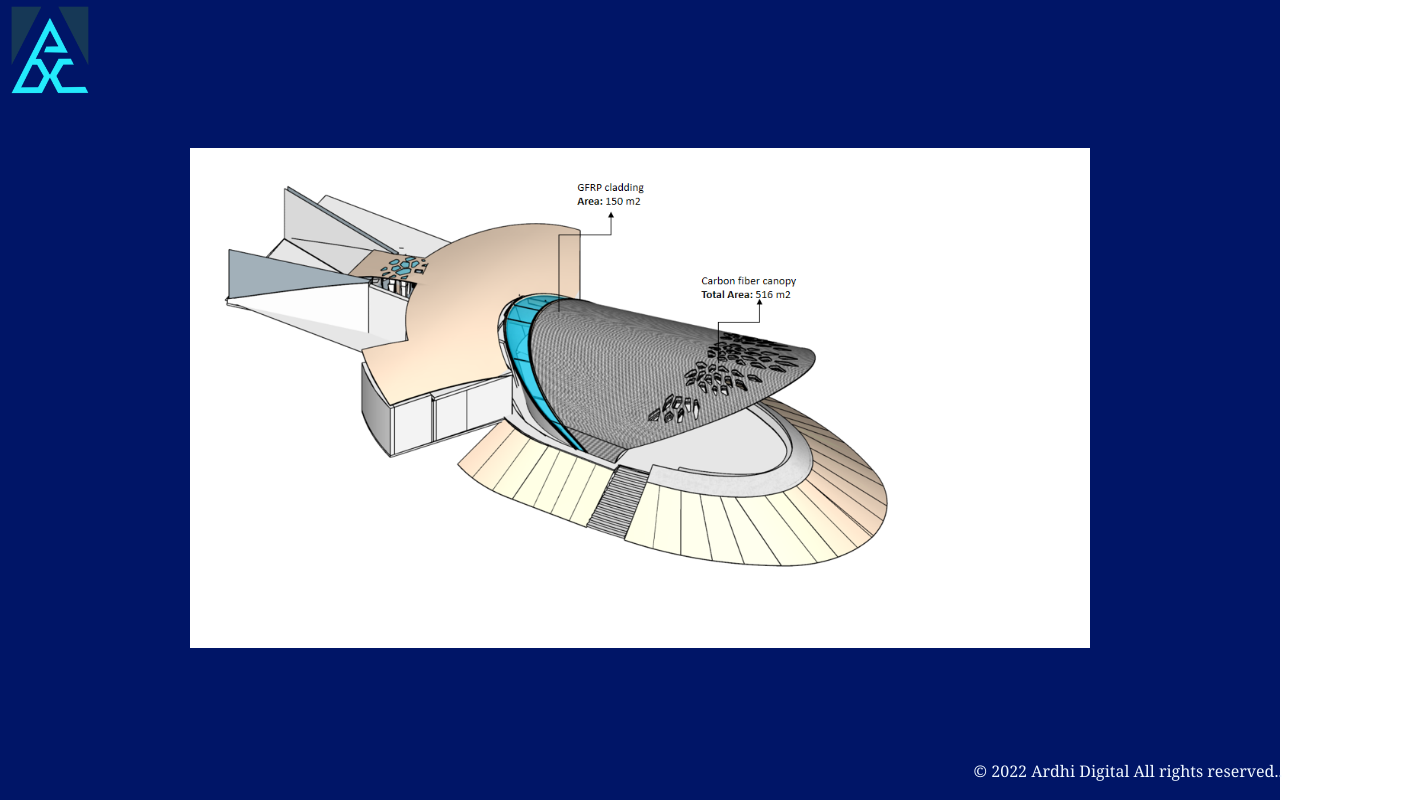
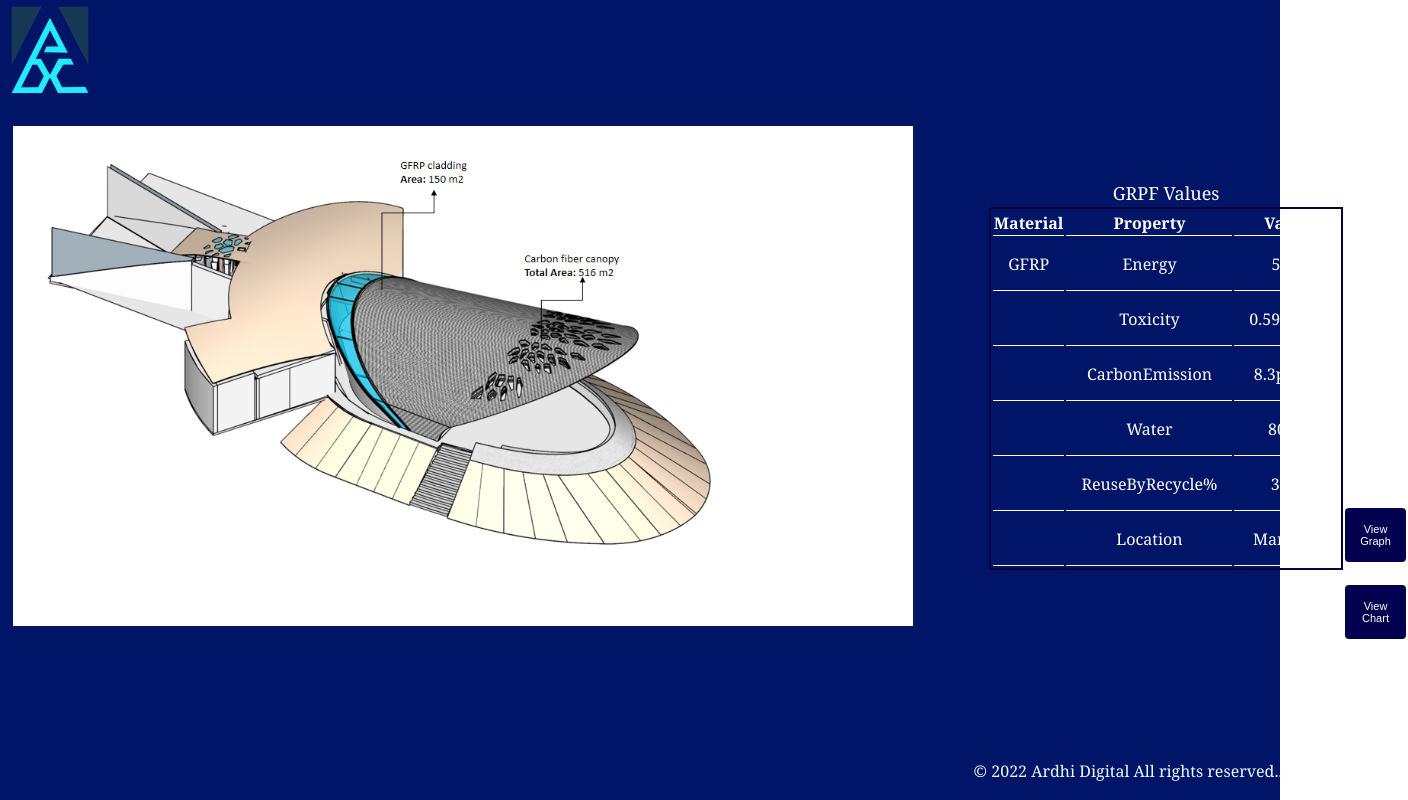
Before and after one commit to Naveen-Chaurasia/ardhi-prototype-app, a React (Create React App) app: page /Page1 in a window 1280 px wide. Shown: the whole page, 1408 px wide, since content can reach past the window. Built offline with nearby package versions, Linux system fonts and the light colour scheme.

Commit message:
updated page1 and page2(embedded <iframe/>)

```diff
--- a/package.json
+++ b/package.json
@@ -8,6 +8,7 @@
     "@testing-library/user-event": "^13.5.0",
     "react": "^18.1.0",
     "react-dom": "^18.1.0",
+    "react-iframe": "^1.8.0",
     "react-router-dom": "^6.3.0",
     "react-scripts": "5.0.1",
     "web-vitals": "^2.1.4"
--- a/src/Page1.js
+++ b/src/Page1.js
@@ -8,17 +8,35 @@ import "./style.css";
 
 function Page1() {
     const [isClicked, setIsClicked] = useState(false);
+
   // React States
   const navigate= useNavigate();
 
 //   function getElementByXpath(path) {
 //     return document.evaluate(path, document, null, XPathResult.FIRST_ORDERED_NODE_TYPE, null).singleNodeValue;
 //   }
-  const imageClick = () =>
+  const imageClick1 = () =>
+ {
+      navigate('/Page2')
+//     setIsClicked(true);
+//     console.log("^^^^^^^^^^^^^^^^^");
+//    window.location.href = "http://localhost:3000/";
+//   //  window.location.href = "https://bloom.neo4j.io/index.html?connectURL=neo4j%2Bs%3A%2F%2F6799f560.databases.neo4j.io&_ga=2.105062592.230755171.1655092750-1401971628.1655092750";
+//     console.log("^^^^^^^^^^^^^^^^^");
+//   let x=  document.getElementsByClassName("MuiButton-label")[1].click();
+
+//     //document.getElementsByClassName("MuiButtonBase-root MuiButton-root MuiButton-contained MuiButton-containedSizeLarge MuiButton-sizeLarge").click();
+// console.log("*********************");
+//     //    let x= getElementByXpath("/html/body/div[2]/div[3]/div/div[2]/button[2]")    ;
+
+ }
+
+ const imageClick = () =>
  {
     setIsClicked(true);
     console.log("^^^^^^^^^^^^^^^^^");
     window.location.href = "http://localhost:3000/";
+  // window.location.href = "https://bloom.neo4j.io/index.html?connectURL=neo4j%2Bs%3A%2F%2F6799f560.databases.neo4j.io&_ga=2.105062592.230755171.1655092750-1401971628.1655092750";
     console.log("^^^^^^^^^^^^^^^^^");
   let x=  document.getElementsByClassName("MuiButton-label")[1].click();
 
@@ -38,8 +56,58 @@ console.log("*********************");
         <img src="logo.png" height="100px" width="100px" />
 
     <div className="page1_image" id="pi">
-      <img  src="cafe1.png" height="500px" width="900px"  padding="10p0x" onClick={() => imageClick()}/>
+
+      <img  src="cafe1.png" height="500px" width="900px"  padding="10px"  onClick={() => imageClick()}/>
+      <table className="Table1" >
+      <caption >GRPF Values</caption>
+        <tr>
+          <th>Material</th>
+          <th>Property</th>
+          <th>Value</th>
+        </tr>
+        <tr>
+          <td>GFRP</td>
+          <td>Energy</td>
+          <td>5.14</td>
+        </tr>
+        <tr>
+          <td></td>
+          <td>Toxicity</td>
+          <td>0.59ppmv</td>
+        </tr>
+        <tr>
+          <td></td>
+          <td>CarbonEmission</td>
+          <td>8.3ppmv</td>
+        </tr>
+        <tr>
+          <td></td>
+          <td>Water</td>
+          <td>80Kg</td>
+        </tr>
+        <tr>
+          <td></td>
+          <td>ReuseByRecycle%</td>
+          <td>30%</td>
+        </tr>
+        <tr>
+          <td></td>
+          <td>Location</td>
+          <td>Manama</td>
+        </tr>
+        {/* <tr>
+          <td onClick={() => imageClick1()}><button class="button button1">View Graph</button></td>
+          <td></td>
+          <td onClick={() => imageClick()}><button class="button button1">View Chart</button></td>
+        </tr> */}
+      </table>
+      <div4 className="buttn">
+      <button class="button button1" onClick={() => imageClick1()}>View Graph</button>
+      <button class="button button1" onClick={() => imageClick()}>View Chart</button>
+      <div4/>
+      </div4>
     </div>
+
     {/* {isClicked? navigate('/Page2'):renderForm} */}
     {/* <div>  <input type="submit"  name="view Dashboard"/></div> */}
     <Footer/>
--- a/src/Page2.js
+++ b/src/Page2.js
@@ -3,7 +3,8 @@ import ReactDOM from "react-dom";
 import {Link, Route, Router, useNavigate} from 'react-router-dom';
 import "./style.css";
 
-
+import Iframe from 'react-iframe'
+import Footer from "./Footer";
 
 function Page2() {
     const [isClicked, setIsClicked] = useState(false);
@@ -21,16 +22,34 @@ function Page2() {
   );
 
   return (
-    <div className="page2">
-    {/* <t>TITLE2</t>   */}
-    <div className="page1_image2" id="pi2">
-      <img src="dashboard.png" height="700px" width="1500px"  onClick={() => imageClick()}/>
-      {/* <Link to={{ pathname: "http://neodash.graphapp.io/" }} target="_blank" /> */}
-    </div>
-    {/* {isClicked? navigate('http://neodash.graphapp.io/'):renderForm}
-    <t1>  <input type="submit"  name="view Dashboard"/></t1> */}
-    </div>
+    // <div className="page2">
+    // {/* <t>TITLE2</t>   */}
+    // <div className="page1_image2" id="pi2">
+    //   <img src="dashboard.png" height="700px" width="1500px"  onClick={() => imageClick()}/>
+    //   {/* <Link to={{ pathname: "http://neodash.graphapp.io/" }} target="_blank" /> */}
+    // </div>
+    // {/* {isClicked? navigate('http://neodash.graphapp.io/'):renderForm}
+    // <t1>  <input type="submit"  name="view Dashboard"/></t1> */}
+    // </div>
+    <div className="app">
+      <img src="logo.png" height="70px" width="70px" />
+      <div className="page1_image">
+    <div className="iframe">
+    <Iframe
+     url="https://bloom.neo4j.io/index.html?connectURL=neo4j%2Bs%3A%2F%2F6799f560.databases.neo4j.io&_ga=2.172551520.230755171.1655092750-1401971628.1655092750"
+   // url="https://browser.neo4j.io/?connectURL=neo4j%2Bs%3A%2F%2Fneo4j%406799f560.databases.neo4j.io%2F&_ga=2.105062592.230755171.1655092750-1401971628.1655092750"
 
+    width="1300px"
+            height="600px"
+            id="myId"
+            className="myClassname"
+            display="initial"
+            position="relative"/>
+
+   </div>
+   <Footer/>
+   </div>
+   </div>
   );
 }
 
--- a/src/style.css
+++ b/src/style.css
@@ -1,10 +1,11 @@
 
 .app {
-    /* font-family: sans-serif;
-    display:grid; */
+    font-family: sans-serif;
+    /* display:flex; */
     /* align-items: center; */
     /* justify-content:left;
     flex-direction: column; */
+
     gap: 20px;
     height: 100vh;
     font-family: Cambria, Cochin, Georgia, Times, "Times New Roman", serif;
@@ -86,17 +87,24 @@
     pointer-events: none; */
   }.page1_image
   {
-
+      /* float:right; */
       /* background-color: #001567; */
-    max-width :fit-content;
-    max-height:fit-content;
-    top:0;
+    /* max-width :fit-content; */
+    /* max-height:fit-content; */
+    /* position:absolute; */
+    /* align-items:center; */
+    /* top:0;
     bottom: 0;
     left: 0;
-    right: 0;
-    margin: auto;
+    right: 0; */
+    /* margin: auto;
     position: absolute;
-    padding-left: 0;
+    padding-left: 0; */
+    margin-left: 1%;
+    flex: 1;
+    /* border: 1px solid black; */
+    display: flex;
+    align-items: center;
   }
 
   .page1{
@@ -106,7 +114,7 @@
 
   .page1_image:hover {
     /* background-color: #001567; */
-    border:5px dotted blue;
+    /* border:5px dotted black; */
 }
 
 .footer{
@@ -122,3 +130,75 @@
     left: 0;
     width: 100%;
   }
+
+  table {
+
+    /* max-width :fit-content; */
+    max-height:fit-content;
+    border: 2px solid rgb(18, 0, 58);
+    width: 50px;
+    height: 200px;
+    color:white;
+     margin-left: 6%;
+     /* margin-top:7%; */
+     margin-bottom:6%;
+     margin-top: 6%;
+
+
+
+  }
+
+  tr,th {
+    border-bottom: 1px solid white;
+  }
+
+  td {
+    padding: 15px;
+    text-align: left;
+    text-align: center;
+    border-bottom: 1px solid white;
+  }
+  tr:hover {background-color: rgb(11, 198, 227);}
+
+  caption {
+    margin-bottom: 2px;
+    display: table-caption;
+    text-align: center;
+    font-size: large;
+  }
+  .button {
+    background-color: #030050; /* Green */
+    border: none;
+    color: white;
+    padding: 15px;
+    text-align: center;
+    text-decoration: none;
+    display: inline-block;
+    font-size: 11px;
+    margin: 4px 2px;
+    cursor: pointer;
+    margin-top: 30%;
+    /* margin-right: 40%; */
+  }
+  .buttn
+  {
+    margin-top: 30%;
+
+  }
+  .button1 {border-radius: 4px;}
+  .button2 {border-radius: 4px;}
+
+  .iframe
+  {
+    /* margin-top: 3%; */
+    margin-left: 7%;
+    font-family: sans-serif;
+    display:center;
+    /* gap: 20px; */
+    height: 80vh;
+    font-family: Cambria, Cochin, Georgia, Times, "Times New Roman", serif;
+    /* background-color: #021fa3;  */
+  }
+  .button1:hover{
+    background-color: rgb(11, 198, 227);
+  }
```
Also changed, not shown: 1 other file (tests, documents, lock files or other folders).
